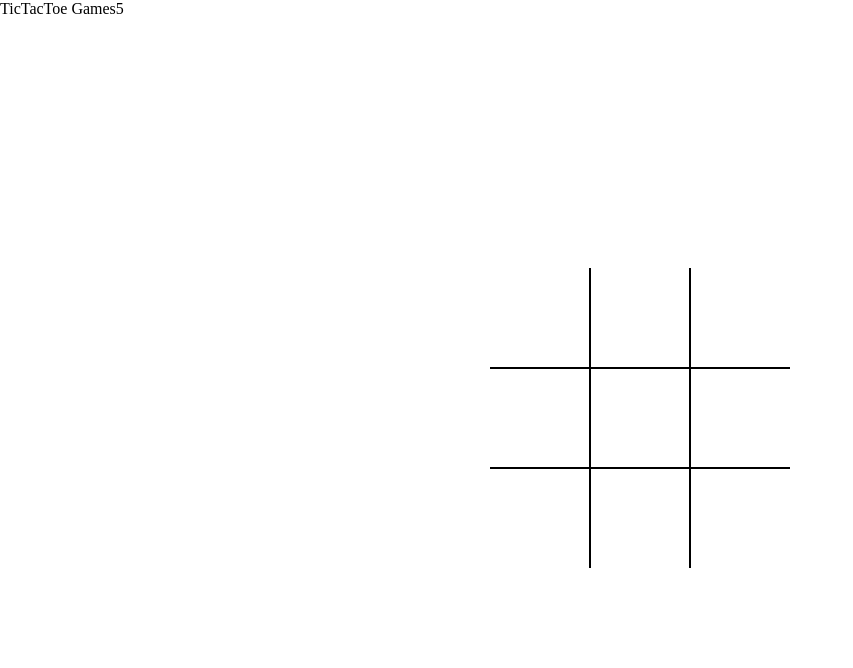
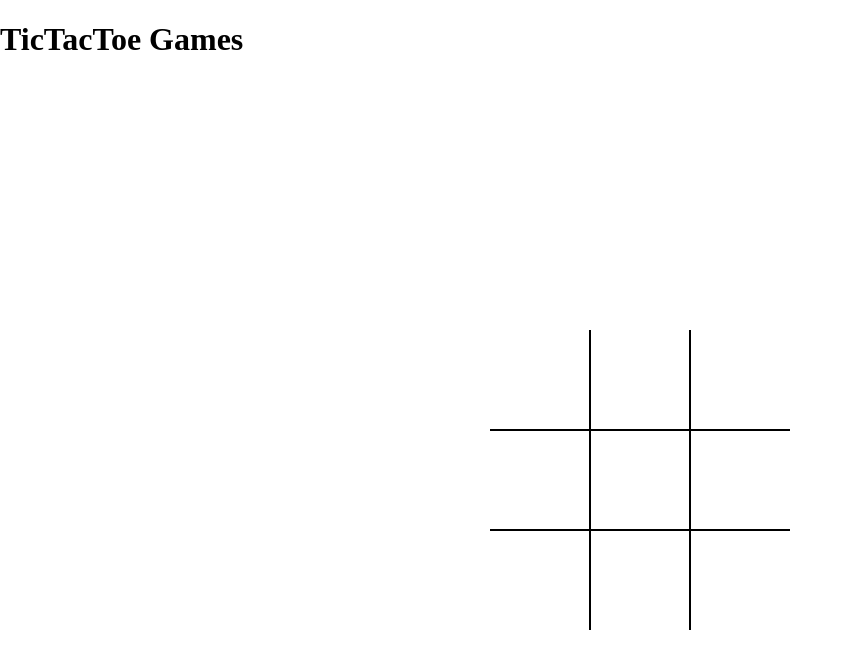
Before and after one commit to LMukhriz/Tic-Tac-Toe-GAME, a plain HTML site: page index.html in a window 1280 px wide. Shown: the whole page, without its empty margins (0-853 px from the left). Drawn offline with Linux system fonts and the light colour scheme.

Commit message:
Update index.html

```diff
--- a/index.html
+++ b/index.html
@@ -9,7 +9,7 @@
   <title>TicTacToe GAME</title>
 </head>
 <body>
-  <text>TicTacToe Games</text><size>5</size>
+  <h1><text>TicTacToe Games</text></h1>
   <div class="board" id="board">
     <div class="cell" data-cell></div>
     <div class="cell" data-cell></div>
```
